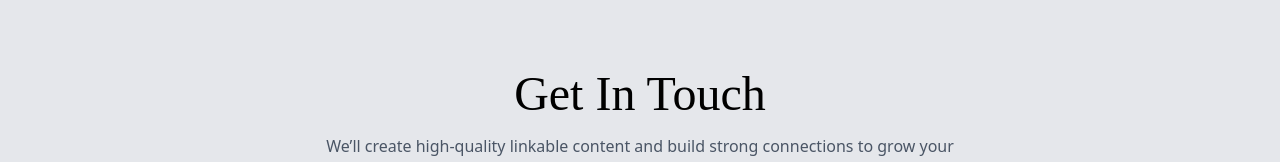
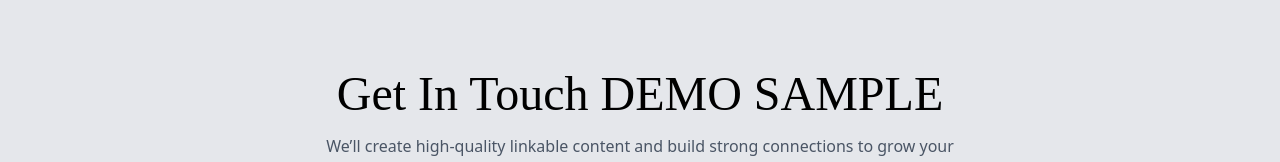
Before and after one commit to sagar502/Revoton-frontend, a React (Vite) app: page /getintouch in a window 1280 px wide. Shown: the part 772-934 px from the top of the page. Built offline with nearby package versions, Linux system fonts and the light colour scheme.

Commit message:
Check: Demo Changes For Pipeline

```diff
--- a/src/pages/GetIntouch.jsx
+++ b/src/pages/GetIntouch.jsx
@@ -24,7 +24,7 @@ export default function ContactPage() {
             className="text-4xl md:text-5xl text-black mb-4"
             style={{ fontFamily: "Playfair Display, serif" }}
           >
-            Get In Touch
+            Get In Touch DEMO SAMPLE
           </h1>
 
           <p className="text-gray-600 max-w-2xl mx-auto">
```
